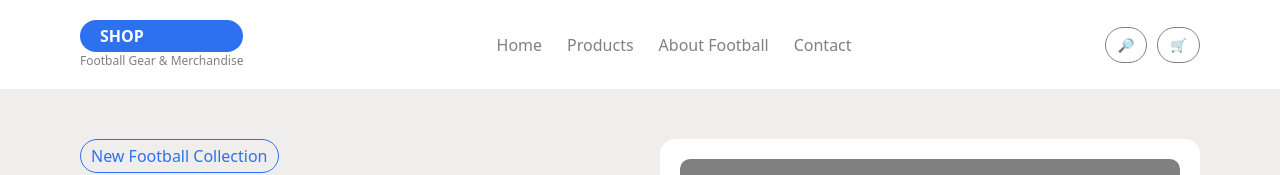
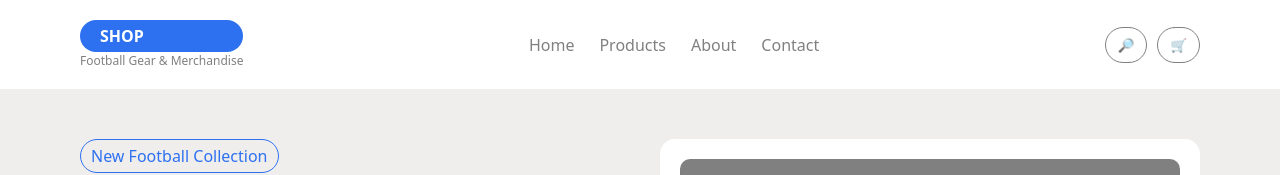
Before and after one commit to Niko-014/My-Repository, a plain HTML site: page MyClass/practice23.html in a window 1280 px wide. Shown: the top 175 px of the page. Drawn offline with Linux system fonts and the light colour scheme.

Commit message:
Update practice23.html

```diff
--- a/MyClass/practice23.html
+++ b/MyClass/practice23.html
@@ -15,7 +15,7 @@
       <ul class="headerList">
         <li><a href="#" class="headerTags">Home</a></li>
         <li><a href="#" class="headerTags">Products</a></li>
-        <li><a href="#" class="headerTags">About Football</a></li>
+        <li><a href="#" class="headerTags">About </a></li>
         <li><a href="#" class="headerTags">Contact</a></li>
       </ul>
       <div class="searchTab">
```
